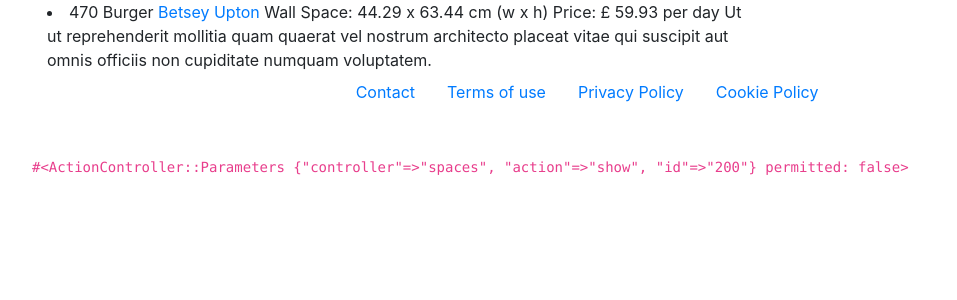
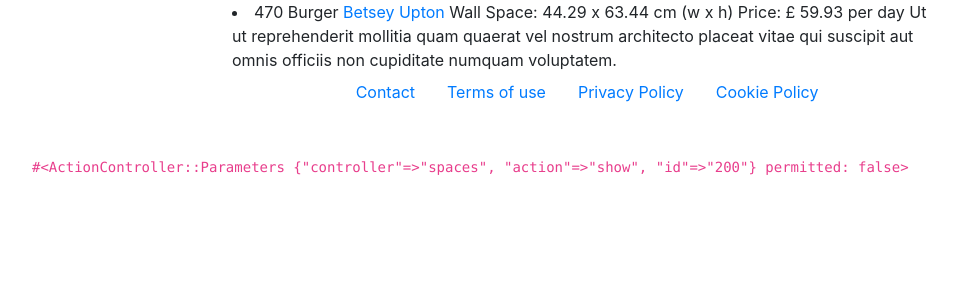
Before and after one commit to lukas-hauser/exhybyt, a Rails app: page /spaces/200 in a window 1280 px wide. Shown: the part 56-356 px from the top of the page, without its empty margins (53-1010 px from the left). Run offline with Rails 7, Linux system fonts and the light colour scheme; data comes from the database, SQL or seed files in the repository; style sheets or scripts are compiled from the project's sources; some libraries are stand-ins or nearby versions.

Commit message:
Updated views

```diff
--- a/app/views/html_pages/home.html.erb
+++ b/app/views/html_pages/home.html.erb
@@ -1,7 +1,7 @@
 <% provide(:title, 'Home') %>
 
 <% if logged_in? %>
-  <div class="col-md-8">
+  <div class="col-md-8 offset-md-2">
     <h3>Spaces</h3>
     <%= render 'shared/feed' %>
   </div>
--- a/app/views/spaces/show.html.erb
+++ b/app/views/spaces/show.html.erb
@@ -1,4 +1,4 @@
 <%= provide(:title, @space.listing_name ) %>
-<div class="col-md-8">
+<div class="col-md-8 offset-md-2">
   <%= render @space %>
 </div>
```
